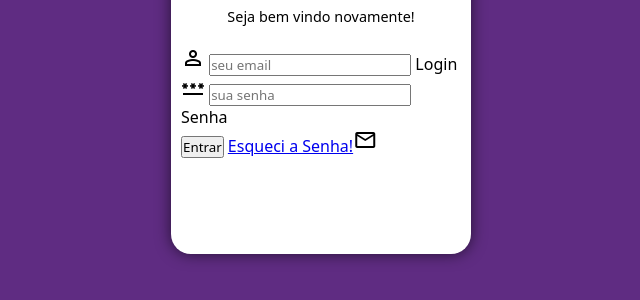
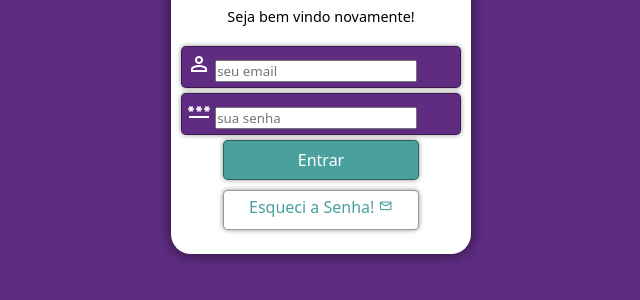
Before and after one commit to lucasblk/projeto-login, a plain HTML site: page index.html in a window 1280 px wide. Shown: the part 396-696 px from the top of the page, without its empty margins (319-959 px from the left). Drawn offline with nearby package versions, Linux system fonts and the light colour scheme.

Commit message:
formatacao do form

```diff
--- a/estilos/style.css
+++ b/estilos/style.css
@@ -59,3 +59,64 @@ section > div#formulario > p {
     font-size: 0.9em;
     margin-bottom: 20px;
 }
+
+form > div.campo {
+    background-color: #5f2c82;
+    padding: 5px 0px;
+    border-radius: 5px;
+    margin-bottom: 5px;
+    border: 1px solid rgba(0, 0, 0, 0.396);
+    box-shadow: 0px 0px 5px rgba(0, 0, 0, 0.438);
+
+}
+div.campo > label {
+    display: none;
+}
+div.campo > i {
+    color: white;
+    padding-bottom: 5px;
+    padding-left: 5px;
+}
+form > input[type=submit] {
+    display: block;
+    width: 70%;
+    height: 40px;
+    text-align: center;
+    font-size: 1em;
+    margin: auto;
+    background-color: #49a09d;
+    border-radius: 5px;
+    color: white;
+    border: 1px solid rgba(0, 0, 0, 0.396);
+    box-shadow: 0px 0px 5px rgba(0, 0, 0, 0.438);
+}
+
+form > input[type=submit]:hover {
+    background-color: #5ecfcb;
+    cursor: pointer;
+}
+
+form > a {
+    display: block;
+    width: 70%;
+    height: 40px;
+    text-align: center;
+    margin: auto;
+    margin-top: 10px;
+    padding-top: 5px;
+    background-color: white;
+    border-radius: 5px;
+    color:  #49a09d;
+    border: 1px solid rgba(0, 0, 0, 0.396);
+    box-shadow: 0px 0px 5px rgba(0, 0, 0, 0.438);
+    text-decoration: none;
+}
+form > a:hover {
+    background-color: #5ecfcb;
+    color: white;
+}
+
+
+form > a.botao > i {
+    font-size: 0.9em;
+}
--- a/index.html
+++ b/index.html
@@ -19,17 +19,17 @@
                 <p>Seja bem vindo novamente!</p>
                 <form action="login.php" method="post" autocomplete="on">
                     <div class="campo">
-                        <span class="material-symbols-outlined">person</span>
+                        <i class="material-symbols-outlined">person</i>
                         <input type="email" name="login" id="ilogin" placeholder="seu email" autocomplete="email" required maxlength="30">
                         <label for="ilogin">Login</label>
                     </div>
                     <div class="campo">
-                        <span class="material-symbols-outlined">password</span>
+                        <i class="material-symbols-outlined">password</i>
                         <input type="password" name="senha" id="isenha" placeholder="sua senha" autocomplete="current-password" required minlength="8" maxlength="20">
                         <label for="isenha">Senha</label>
                     </div>
                     <input type="submit" value="Entrar">
-                    <a href="esqueci.html">Esqueci a Senha!</a><span class="material-symbols-outlined">mail</span>
+                    <a class="botao" href="esqueci.html">Esqueci a Senha! <i  class="material-symbols-outlined">mail</i></a>
                 </form>
             </div>
         </section>
```
